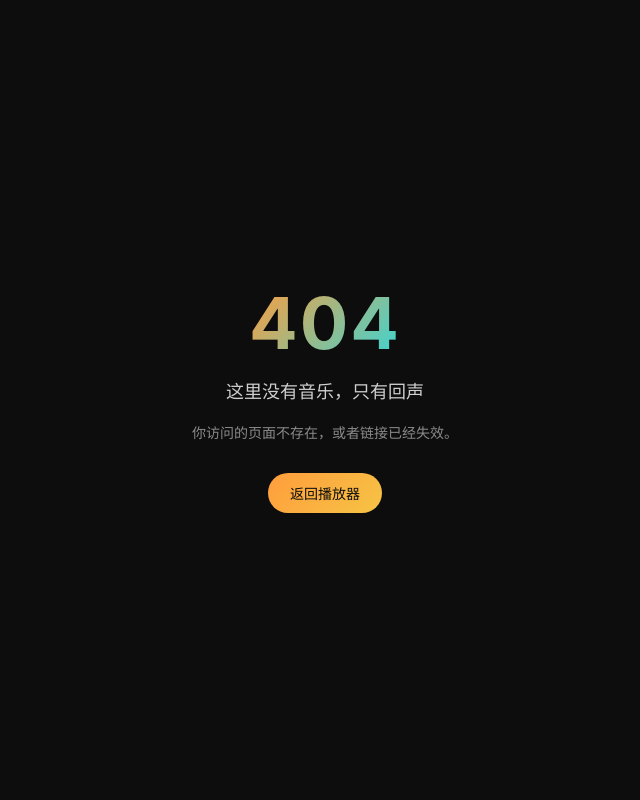
After one commit to huwotop/huwo_music, a PHP site: page /404.html in a window 1280 px wide. The commit adds this page. Shown: the whole page, without its empty margins (315-955 px from the left). Run offline with PHP 8.4, Linux system fonts and the light colour scheme.

Commit message:
为静态资源加版本号，修复 CDN 缓存导致的线上旧版问题
- 所有本地资源引用统一加 ?v=20261008，击穿 CDN 与浏览器长期缓存
  （index.html / manifest.json / css/main.css / js/main.js:ASSET_VER）
- _headers 调整缓存策略：/js/* /css/* 改为协商缓存，发版立即可见；
  /img/* 由 1 年降为 7 天；/music/* 维持 1 年
- 新增 404.html，避免未找到路径回落到 index.html 造成软 404 污染缓存
- README 补充「发版与缓存」说明，列明需同步修改版本号的位置

```diff
--- /dev/null
+++ b/404.html
@@ -0,0 +1,59 @@
+<!DOCTYPE html>
+<html lang="zh-cn">
+<head>
+  <meta charset="UTF-8">
+  <meta name="viewport" content="width=device-width, initial-scale=1.0">
+  <title>页面不存在 - Huwo Music</title>
+  <link rel="icon" type="image/x-icon" href="./img/icon.webp?v=20261008">
+  <meta name="theme-color" content="#000000">
+  <style>
+    :root { color-scheme: dark; }
+    * { margin: 0; padding: 0; box-sizing: border-box; }
+    html, body { height: 100%; }
+    body {
+      display: flex;
+      flex-direction: column;
+      align-items: center;
+      justify-content: center;
+      gap: 18px;
+      background: #0d0d0d;
+      color: #f2f2f2;
+      font-family: -apple-system, BlinkMacSystemFont, "Segoe UI", "PingFang SC",
+                   "Hiragino Sans GB", "Microsoft YaHei", sans-serif;
+      text-align: center;
+      padding: 24px;
+      -webkit-font-smoothing: antialiased;
+    }
+    .code {
+      font-size: 72px;
+      font-weight: 700;
+      line-height: 1;
+      letter-spacing: 2px;
+      background: linear-gradient(135deg, #ff9d3c 0%, #38d6d6 100%);
+      -webkit-background-clip: text;
+      background-clip: text;
+      color: transparent;
+    }
+    h1 { font-size: 18px; font-weight: 500; color: #cfcfcf; }
+    p { font-size: 14px; color: #8a8a8a; max-width: 30em; line-height: 1.7; }
+    a {
+      margin-top: 10px;
+      display: inline-block;
+      padding: 10px 22px;
+      border-radius: 999px;
+      font-size: 14px;
+      text-decoration: none;
+      color: #0d0d0d;
+      background: linear-gradient(135deg, #ff9d3c 0%, #f6c445 100%);
+      transition: transform .2s ease, box-shadow .2s ease;
+    }
+    a:hover { transform: translateY(-2px); box-shadow: 0 8px 22px rgba(255, 157, 60, .28); }
+  </style>
+</head>
+<body>
+  <div class="code">404</div>
+  <h1>这里没有音乐，只有回声</h1>
+  <p>你访问的页面不存在，或者链接已经失效。</p>
+  <a href="./">返回播放器</a>
+</body>
+</html>
--- a/css/main.css
+++ b/css/main.css
@@ -65,7 +65,7 @@ body {
   rotate: 0;
   background-size: 40%;
   transition: 0.6s;
-  background-image: url(../img/cover.webp);
+  background-image: url(../img/cover.webp?v=20261008);
 }
 
 #music_bg::before {
```
Also changed, not shown: index.html (+18 -10 lines), js/main.js (+4 -3 lines), README.md, manifest.json, 1 other file.
